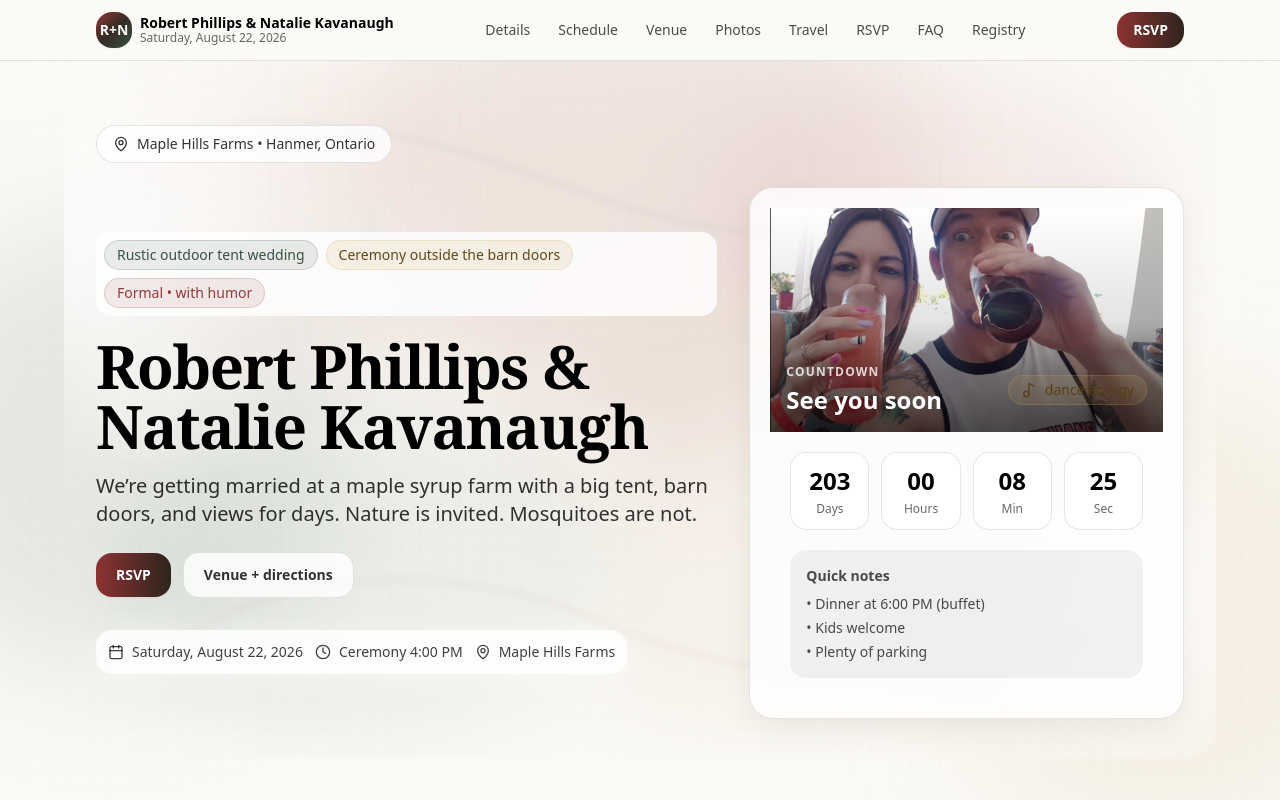
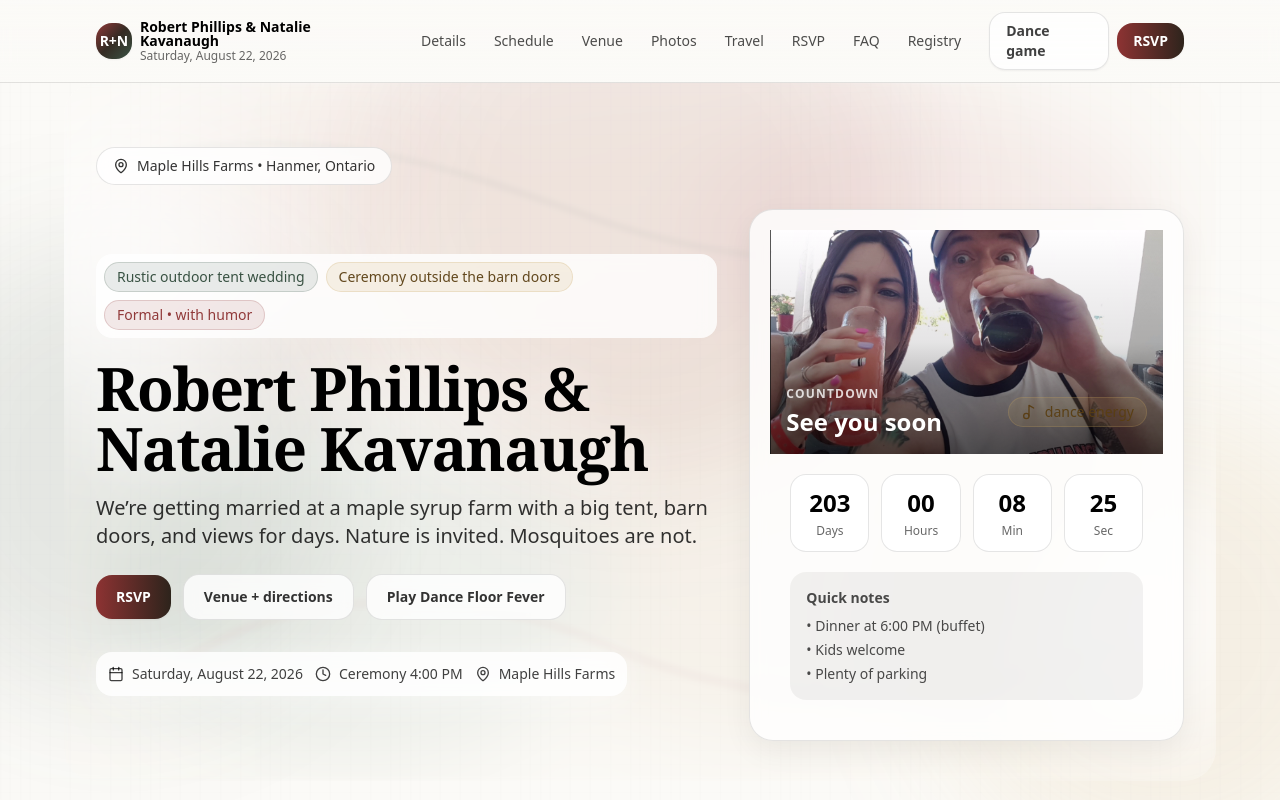
Before and after one commit to leafsfan19811981/RobNatWeddingPage, a Next.js app in the folder wedding-website/: page / in a window 1280 px wide. Shown: the top 800 px of the page. Built offline with nearby package versions, Linux system fonts and the light colour scheme.

Commit message:
Add Dance Floor Fever link

```diff
--- a/wedding-website/app/wedding/WeddingWebsite.tsx
+++ b/wedding-website/app/wedding/WeddingWebsite.tsx
@@ -100,6 +100,7 @@ const WEDDING = {
 
   // Leave blank until ready
   registryUrl:"https://www.amazon.ca/wedding/guest-view/C514H7K0OMXA",
+  gameUrl: "https://game.robandnatwedding.com",
 };
 
 type PhotoItem = {
@@ -453,6 +454,12 @@ function Nav() {
         </nav>
 
         <div className="flex items-center gap-2">
+          <a
+            href={WEDDING.gameUrl}
+            className="hidden rounded-2xl border border-black/10 bg-white/75 px-4 py-2 text-sm font-semibold text-black/75 shadow-sm transition hover:bg-white/90 sm:inline-flex"
+          >
+            Dance game
+          </a>
           <a
             href="#rsvp"
             className="rounded-2xl bg-gradient-to-r from-[rgba(139,47,47,0.98)] to-[rgba(42,32,24,0.98)] px-4 py-2 text-sm font-semibold text-white shadow-sm transition hover:opacity-95"
@@ -1069,6 +1076,12 @@ export default function WeddingWebsite() {
                     >
                       Venue + directions
                     </a>
+                    <a
+                      href={WEDDING.gameUrl}
+                      className="inline-flex items-center justify-center rounded-2xl border border-black/10 bg-white/80 px-5 py-3 text-sm font-semibold text-black/80 backdrop-blur transition hover:bg-white/90"
+                    >
+                      Play Dance Floor Fever
+                    </a>
                   </div>
 
                   <div className="mt-8 inline-flex flex-wrap items-center gap-3 rounded-2xl bg-white/80 p-3 text-sm text-black/75 backdrop-blur drop-shadow-[0_6px_18px_rgba(255,255,255,0.60)]">
```
